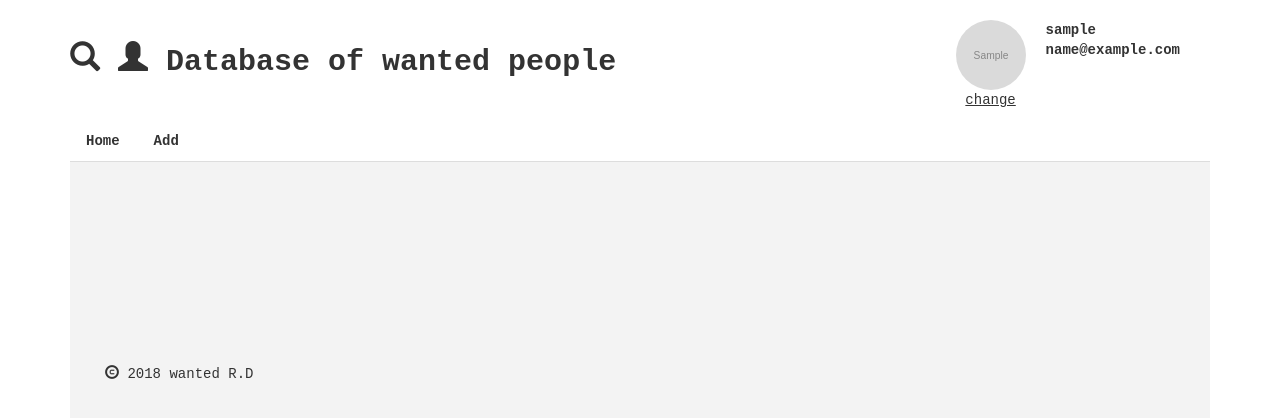
After one commit to demkivroman/WantedPeopleDB, a Django app: page /user/profile/1 in a window 1280 px wide. The commit adds this page. Shown: the top 418 px of the page. Run offline with Django 3.2, Linux system fonts and the light colour scheme; tables that the repository leaves empty hold one stand-in row (values such as "Sample post"); grey boxes marked "Sample" are stand-in pictures; some libraries are stand-ins or nearby versions.

Commit message:
Add user profile photo functionalitty

```diff
--- /dev/null
+++ b/peoplesWDB/forms/profile.py
@@ -0,0 +1,12 @@
+from django.forms import ModelForm
+from ..models.profile import Profile
+from django import forms
+
+class profilePhoto(ModelForm):
+    class Meta:
+        model = Profile
+        fields =['photo']
+
+        widgets = {
+            'photo': forms.FileInput(attrs={'id': 'photoAdd'}),
+        }
--- a/peoplesWDB/models/profile.py
+++ b/peoplesWDB/models/profile.py
@@ -3,8 +3,8 @@ from django.contrib.auth.models import User
 
 class Profile(models.Model):
     photo = models.ImageField(
-          upload_to = 'img/',
-          blank = True,
+          upload_to = 'profile_img/',
+          blank = False,
           verbose_name = "Ptofile photo")
 
     user = models.OneToOneField(User, on_delete=models.CASCADE)
--- a/peoplesWDB/static/js/main.js
+++ b/peoplesWDB/static/js/main.js
@@ -60,7 +60,36 @@ function commentGet(ob_url){
           });
 }
 
+// Function add photo via link
+function addPhotoLink(){
+    $("#PhotoAddLink").click(function(){
+       $("#photoAdd").click();
+        return false;
+    });
+}
+
+function photoChange(){
+    $("#photoAdd").change(function(){
+        $("#profileForm").submit();
+/*
+       $.ajax({
+                  url: $("#PhotoAddLink").href,
+                  type: 'post',
+                  dataType: 'json',
+                  data: {
+                         photo: $("#photoAdd").val(),
+                         csrfmiddlewaretoken: $('input[name="csrfmiddlewaretoken"]').prop('value')
+                         },
+                  success: function(data,status,xhr){
+                           }
+              });
+*/
+    });
+}
+
 
 $(document).ready(function(){
 commentSend();
+addPhotoLink();
+photoChange();
 });
--- a/peoplesWDB/templates/base.html
+++ b/peoplesWDB/templates/base.html
@@ -24,7 +24,7 @@
 <body>
 
 <div class = "container" >
-
+    {% block head %}
     <div class = "row" id = "head">
         <div class = "col-sm-7">
           <h2>
@@ -36,7 +36,7 @@
         <div class = "col-sm-3">
             <div style = "padding-top: 30px;text-align:right">
         {% if user.is_authenticated %}
-        <a href = "">
+        <a href = "{% url 'user_profile' user.id %}">
         <span>{{user.username}}</span>
         </a> |
         <a href = "{% url 'account_logout' %}">Logout</a>
@@ -90,7 +90,7 @@
         {% endblock status_message%}
         </div>
     </div>
-
+{% endblock head %}
 <div id = "workzone">
 {% block content %}
    <div class = "row" id = "search">
--- /dev/null
+++ b/peoplesWDB/templates/profile.html
@@ -0,0 +1,86 @@
+{% extends "base.html" %}
+{% load static from staticfiles %}
+{% block title %} Profile {% endblock title%}
+{% block style %}
+<style>
+   #user_data{
+     margin-right: 20px;
+     margin-left: auto;
+     margin-top: 10px;
+   }
+   #user_data td{
+     padding: 10px;
+   }
+   #user_data a{
+     text-decoration: underline;
+   }
+   #user_data a:hover{
+    text-decoration: none;
+    color: black;
+    padding: 0px;
+    background-color: white;
+    font-weight: normal;
+   }
+   #photoAdd{
+       display: none;
+   }
+</style>
+{% endblock style %}
+{% block head %}
+    <div class = "row" id = "head">
+        <div class = "col-sm-6" style="margin-top: 20px;">
+          <h2>
+          <span class="glyphicon glyphicon-search" aria-hidden="true"></span>
+          <span class="glyphicon glyphicon-user" aria-hidden="true"></span>
+          <b>Database of wanted people</b>
+          </h2>
+        </div>
+
+        <div class = "col-sm-6">
+           <table id = "user_data">
+               <tr>
+                  <td style = "text-align: center">
+                      {% if user_photo %}
+                         <img height = "70" width = "70"
+                          style = "border-radius: 50%;filter: grayscale(100%);"
+                          src = "{{user_photo.url}}">
+                       {% else %}
+                         <img height = "70" width = "70"
+                          style = "border-radius: 50%;filter: grayscale(100%);"
+                          src = "{% static 'img/generic-man.png'%}">
+                       {% endif %}
+                       <br>
+                       <form action="{% url 'user_profile' user.id %}" method="POST" id = "profileForm"
+                                      enctype="multipart/form-data">
+                       {% csrf_token %}
+                         {{profileForm.photo}}
+                       </form>
+                       <a href = "#" id = "PhotoAddLink"> change </a>
+                  </td>
+                  <td style = "vertical-align: top;">
+                    <b>{{ user.username }} </b></br>
+                    <b>{{ user.email }} </b>
+                  </td>
+               </tr>
+           </table>
+        </div>
+    </div>
+
+<div class = "row" id = "navbar">
+        <div class = "col-sm-12">
+             <ul class="nav nav-tabs">
+                <li class="nav-item">
+                <a class="nav-link active" href="{% url 'home' %}"><b>Home</b></a>
+                </li>
+                <li class="nav-item">
+                <a class="nav-link" href="{% url 'add_person' %}"><b>Add</b></a>
+                </li>
+             </ul>
+        </div>
+    </div>
+{% endblock head %}
+
+
+{% block content %}
+
+{% endblock content %}
--- a/peoplesWDB/views/formsviews.py
+++ b/peoplesWDB/views/formsviews.py
@@ -1,6 +1,7 @@
 from django.views.generic.base import TemplateView
 from ..forms.add_want_pers_form import AddWanPerson
 from ..forms.contact_form import ContactForm
+from ..forms.profile import profilePhoto
 from django.http import HttpResponseRedirect
 from django.core.urlresolvers import reverse
 from django.shortcuts import render
--- a/peoplesWDB/views/siteviews.py
+++ b/peoplesWDB/views/siteviews.py
@@ -1,9 +1,12 @@
 from django.shortcuts import render
+from django.core.urlresolvers import reverse
 from django.http import HttpResponseRedirect
 from django.shortcuts import redirect
 from django.views.generic.base import TemplateView
 from ..models.wanted_person import WantedPerson
 from ..models.comment import Comment
+from ..models.profile import Profile
+from ..forms.profile import profilePhoto
 from django.contrib.auth.models import User
 from django.http import JsonResponse
 from datetime import date
@@ -38,3 +41,37 @@ class CommentSave(TemplateView):
 def signup_addphoto(request):
     pdb.set_trace()
     return redirect('account_signup')
+
+""" Class for making profile """
+
+class UserProfile(TemplateView):
+    template_name = "profile.html"
+
+    def post(self, request, *args, **kwargs):
+        user_id = kwargs.get('pk')
+        user = User.objects.get(pk = user_id)
+        photo = request.FILES.get('photo')
+        user_photo = Profile.objects.filter(user = user_id)
+        if len(user_photo) > 0:
+            obj = Profile.objects.get(user = user_id)
+            obj.photo = photo
+            obj.save()
+        else:
+            obj = Profile(photo = photo, user = user)
+            obj.save()
+        return HttpResponseRedirect(reverse('user_profile', kwargs = {'pk':user_id}))
+
+    def get_context_data(self, **kwargs):
+        context = super(UserProfile, self).get_context_data(**kwargs)
+        user_id = kwargs.get('pk')
+        user = User.objects.get(pk = user_id)
+        user_photo = Profile.objects.filter(user = user_id)
+        if len(user_photo) > 0:
+            context['user_photo'] = user_photo[0].photo
+
+        context['user'] = user
+        context['persons'] = WantedPerson.objects.filter(user = user_id)
+        context['comments'] = Comment.objects.filter(user = user_id)
+        context['profileForm'] = profilePhoto()
+
+        return context
--- a/wantedDB/settings.py
+++ b/wantedDB/settings.py
@@ -144,7 +144,9 @@ USE_TZ = True
 
 STATIC_URL = '/static/'
 
-MEDIA_ROOT = os.path.join(BASE_DIR, 'media/')
+
+
+MEDIA_ROOT = os.path.join(BASE_DIR, 'media')
 MEDIA_URL = '/media/'
 
 SITE_ID = 1
--- a/wantedDB/urls.py
+++ b/wantedDB/urls.py
@@ -14,9 +14,10 @@ Including another URLconf
     2. Add a URL to urlpatterns:  url(r'^blog/', include('blog.urls'))
 """
 from peoplesWDB.views.basepage import HomePageView, HelpPage, AboutUsPage
-from peoplesWDB.views.siteviews import CommentSave
+from peoplesWDB.views.siteviews import CommentSave, UserProfile
 from peoplesWDB.views import formsviews, siteviews
 from django.conf import settings
+from django.conf.urls.static import static
 from django.views.static import serve
 from django.conf.urls import include
 
@@ -33,17 +34,19 @@ urlpatterns = [
     url(r'^comment/(?P<pk>\d+)$', CommentSave.as_view(), name = 'comment'),
     url(r'^ajax/comment/save/$',CommentSave.as_view(), name = 'comment_save'),
     url(r'^signup/$',siteviews.signup_addphoto, name = 'sign_up'),
+    url(r'^user/profile/(?P<pk>\d+)$',UserProfile.as_view(), name = 'user_profile'),
     url(r'^admin/', admin.site.urls),
     # urls for authentications
     url(r'^accounts/', include('allauth.urls'), name = 'login'),
 
     # urls for encrypt
     # url(r'^\.well-known/', include('letsencrypt.urls'), name = 'detail'),
-]
+] + static(settings.MEDIA_URL, document_root=settings.MEDIA_ROOT)
 
-if settings.DEBUG:
+
+"""if settings.DEBUG:
     urlpatterns += [
         url(r'^media/(?P<path>.*)$', serve, {
             'document_root': settings.MEDIA_ROOT,
         }),
-    ]
+    ]"""
```
Also changed, not shown: peoplesWDB/forms/add_want_pers_form.py (line endings or trailing spaces), peoplesWDB/migrations/0007_auto_20180809_1855.py (added), peoplesWDB/migrations/0008_auto_20180809_1856.py (added), peoplesWDB/migrations/0009_auto_20180810_1254.py (added).
